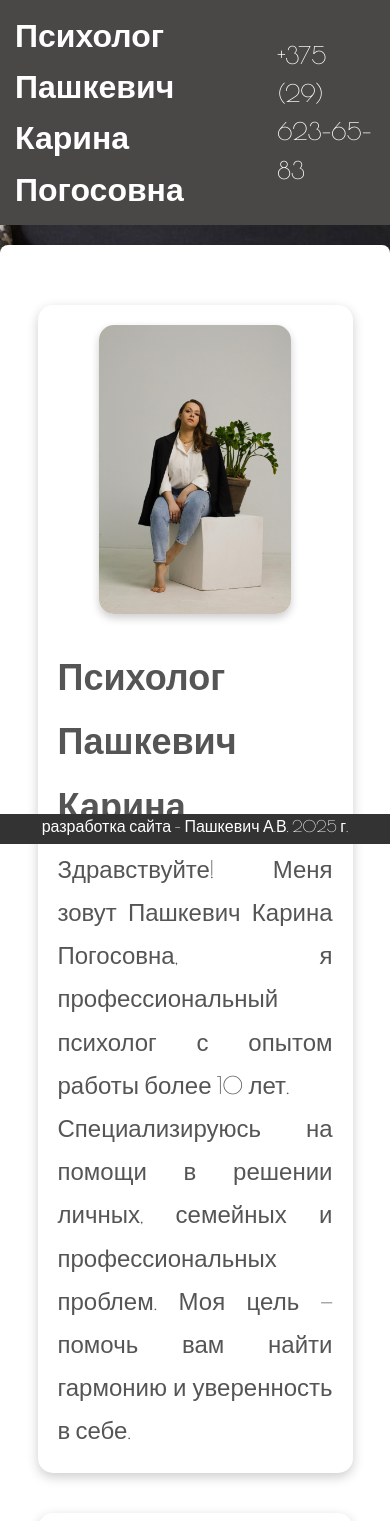
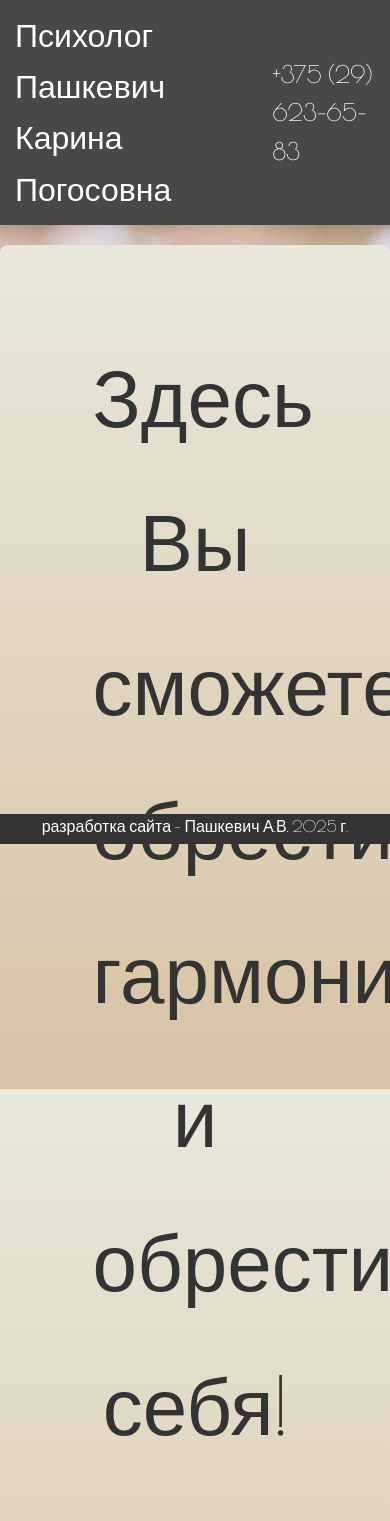
Before and after one commit to hijeck11/kpsy, a Django app: page / in a window 390 px wide; the page is wider, and only the part inside the window is pictured. Shown: the top 1521 px of that part. Run offline with Django 4.2, Linux system fonts and the light colour scheme; grey boxes are pictures that could not be loaded.

Commit message:
еще изсенения

```diff
--- a/sitewife/templates/base.html
+++ b/sitewife/templates/base.html
@@ -1,5 +1,4 @@
 {% load static %}
-
 
 <!DOCTYPE html>
 <html lang="en">
@@ -27,6 +26,6 @@
         <p>разработка сайта - Пашкевич А.В. 2025 г.</p>
         {% endblock %}
     </footer>
-<script src="{% static 'js/animations.js' %}"></script>
+
 </body>
 </html>
--- a/sitewife/test_app1/static/js/animations.js
+++ b/sitewife/test_app1/static/js/animations.js
@@ -1,4 +1,3 @@
-
 document.addEventListener("DOMContentLoaded", function () {
     const aboutSections = document.querySelectorAll(".about-me");
 
@@ -6,19 +5,40 @@ document.addEventListener("DOMContentLoaded", function () {
         entries.forEach(entry => {
             if (entry.isIntersecting) {
                 entry.target.classList.add("show");
-                entry.target.classList.add("visible"); // Фикс для верхнего блока
             } else {
-                // Убираем только если пользователь **прокрутил далеко вниз**
-                setTimeout(() => {
-                    if (!entry.isIntersecting && entry.target.classList.contains("visible")) {
-                        entry.target.classList.remove("show");
-                    }
-                }, 500); // Задержка перед скрытием (можно увеличить)
+                entry.target.classList.remove("show"); // Убираем класс, если блок уходит из зоны видимости
             }
         });
-    }, { threshold: 0.3 }); // Изменено на 0.6, чтобы не срабатывало слишком часто
+    }, { threshold: 0.2 }); // Можно настроить порог видимости
 
     aboutSections.forEach(section => {
         observer.observe(section);
     });
 });
+
+
+
+//document.addEventListener("DOMContentLoaded", function () {
+//    const aboutSections = document.querySelectorAll(".about-me");
+//
+//    const observer = new IntersectionObserver((entries) => {
+//        entries.forEach(entry => {
+//            if (entry.isIntersecting) {
+//                entry.target.classList.add("show");
+//                entry.target.classList.add("visible"); // Фикс для верхнего блока
+//            } else {
+//                // Убираем только если пользователь **прокрутил далеко вниз**
+//                setTimeout(() => {
+//                    if (!entry.isIntersecting && entry.target.classList.contains("visible")) {
+//                        entry.target.classList.remove("show");
+//                    }
+//                }, 900); // Задержка перед скрытием (можно увеличить)
+//            }
+//        });
+//    }, { threshold: 0.3 }); // Изменено на 0.6, чтобы не срабатывало слишком часто
+//
+//    aboutSections.forEach(section => {
+//        observer.observe(section);
+//    });
+//});
+//
--- a/sitewife/test_app1/static/test_app1/CSS/styles.css
+++ b/sitewife/test_app1/static/test_app1/CSS/styles.css
@@ -5,18 +5,41 @@
     box-sizing: border-box;
 }
 
+.fancy-text {
+    font-family: 'Poiret One', sans-serif;
+    font-size: 5rem; /* Размер шрифта */
+    line-height: 1.8; /* Межстрочный интервал */
+    color: #333; /* Цвет текста */
+    font-weight: 500; /* Средняя жирность */
+    margin: 40px auto; /* Добавляем auto для центрирования */
+    max-width: 70%; /* Ограничиваем ширину */
+    padding: 20px; /* Добавляем отступы */
+    text-align: center;
+    margin-bottom: 40px; /* Отступ снизу */
+}
 
-/* Стили для body */
 body {
     font-family: 'Poiret One', sans-serif;
     line-height: 1.6;
     color: #333;
-    background-image: url("/static/test_app1/images/fon2.jpg");
+    background-image: url("/static/test_app1/images/fon.jpg");
     background-attachment: fixed;
     background-position: center;
+    background-size: cover;
     /*background: linear-gradient(#D8C3A5, #EAE7DC) fixed;*/
     margin: 0;
     padding: 0;
+}
+
+
+
+.scroll-element {
+    opacity: 0;
+    transition: opacity 1s;
+}
+
+.scroll-element.visible {
+    opacity: 1;
 }
 
 /* Стили для header */
@@ -32,6 +55,7 @@ header {
 header h1 {
     font-size: 2rem;
     margin: 0;
+    font-weight: 100;
 }
 
 header .phone {
@@ -70,7 +94,7 @@ nav ul li a:hover {
 /* Основная область */
 main {
     padding: 20px;
-    background: white;
+    background: linear-gradient(#EAE7DC, #D8C3A5) fixed;
     margin: 20px auto;
     max-width: 1300px;
     box-shadow: 0 2px 4px rgba(0, 0, 0, 0.1);
@@ -118,10 +142,9 @@ footer {
     transform: translateY(0);
 }
 
-
-
 .profile-photo {
     width: 400px; /* Сделаем чуть меньше */
+    /*max-height: 500px;*/
     height: auto;
     border-radius: 15px;
     box-shadow: 0 4px 8px rgba(0, 0, 0, 0.2);
@@ -130,6 +153,7 @@ footer {
 
 .profile-photo-left {
     width: 400px; /* Сделаем чуть меньше */
+    /*max-height: 500px;*/
     height: auto;
     border-radius: 15px;
     box-shadow: 0 4px 8px rgba(0, 0, 0, 0.2);
@@ -151,24 +175,6 @@ footer {
     color: #555;
     text-align: justify; /* Выровняем текст */
     order: 1;
-}
-
-@media (max-width: 768px) {
-    .about-me {
-        flex-direction: column;
-        text-align: center;
-    }
-
-    .profile-photo {
-        width: 70%;
-        max-width: 200px;
-        margin-bottom: 10px;
-    }
-    .profile-photo-left {
-        width: 70%;
-        max-width: 200px;
-        margin-bottom: 10px;
-    }
 }
 
 .carousel {
@@ -285,8 +291,6 @@ footer {
     text-decoration: underline;
 }
 
-
-
 .social-links {
     display: flex;            /* Используем Flexbox для горизонтального расположения */
     justify-content: center;  /* Центрируем иконки по горизонтали */
@@ -335,4 +339,26 @@ footer {
         width: 35px;          /* Уменьшаем размер иконок на мобильных устройствах */
         height: 35px;
     }
+
+    .about-me {
+        flex-direction: column;
+        text-align: center;
+        max-width: 90%; /* Ограничиваем ширину */
+        margin: 20px auto; /* Центрируем */
+        padding: 15px; /* Добавляем отступ */
+    }
+
+    .profile-photo,
+    .profile-photo-left {
+        width: 60%; /* Уменьшаем ширину фото */
+        max-width: 180px; /* Делаем меньше */
+        height: auto; /* Сохраняем пропорции */
+        margin-bottom: 10px;
+    }
+
+    .description,
+    .description-left {
+        font-size: 1.2rem; /* Делаем текст чуть меньше */
+        line-height: 1.5; /* Уменьшаем расстояние между строками */
+    }
 }
--- a/sitewife/test_app1/templates/test_app1/home.html
+++ b/sitewife/test_app1/templates/test_app1/home.html
@@ -5,18 +5,21 @@
 
 {% block content %}
 
-
+<div class="fancy-text">
+    Здесь Вы сможете обрести гармонию и обрести себя!
+</div>
 
 <div class="about-me">
-    <img src="{% static 'test_app1/images/main3.jpg' %}" alt="Фотография психолога" class="profile-photo">
+    <img src="{% static 'test_app1/images/main5.jpg' %}" alt="Фотография психолога" class="profile-photo">
     <div class="description">
         <h2>Психолог Пашкевич Карина</h2>
         <p>Здравствуйте! Меня зовут Пашкевич Карина Погосовна, я профессиональный психолог с опытом работы более 10 лет.</p>
         <p>Специализируюсь на помощи в решении личных, семейных и профессиональных проблем. Моя цель — помочь вам найти гармонию и уверенность в себе.</p>
     </div>
 </div>
+
 <div class="about-me">
-    <img src="{% static 'test_app1/images/main.jpg' %}" alt="Фотография психолога" class="profile-photo-left">
+    <img src="{% static 'test_app1/images/main3.jpg' %}" alt="Фотография психолога" class="profile-photo-left">
     <div class="description-left">
         <p>У меня высшее образование, обучалась я в БГПУ им. Максима Танка в институте психологии. Различного рода имею повышения квалификации ( их можно посмотреть ниже в разделе «Образование»). Также обучалась в Международной школе профессий, где расширяла свои знания и умения в теории и практике.</p>
         <p>Работаю с семейными парами, индивидуально и с детками.</p>
@@ -31,8 +34,6 @@
         <p>Работаю по таким методикам как:</p>
     </div>
 </div>
-
-<script src="{% static 'js/slider.js' %}"></script>
 
 <div class="about-me">
     <div class="carousel">
@@ -62,8 +63,6 @@
         </div>
     </div>
 </div>
-
-<script src="{% static 'js/slider.js' %}"></script>
 
 <div class="about-me">
     <div class="carousel">
@@ -124,10 +123,6 @@
     </div>
 </div>
 
-<script src="https://api-maps.yandex.ru/2.1/?apikey=0a049687-d13b-41c1-b03e-866902898911&lang=ru_RU" type="text/javascript"></script>
-<script src="{% static 'js/icon_customImage.js' %}"></script>
-
-
 <div class="contacts">
     <h2>Мои контакты</h2>
 
@@ -139,7 +134,7 @@
         <div class="contact-info">
             <p>Адрес: г. Минск, ул. Якуба Колоса, 37</p>
             <p>Телефон: +375 29 6236583</p>
-            <p>Email: <a href="mailto:email@example.com">email@example.com</a></p>
+            <p>Email: <a href="mailto:psichologist.p.karina45@gmail.com">psichologist.p.karina45@gmail.com</a></p>
         </div>
 </div>
 
@@ -156,4 +151,9 @@
      </a>
  </div>
 
+<script src="{% static 'js/animations.js' %}"></script>
+<script src="https://api-maps.yandex.ru/2.1/?apikey=0a049687-d13b-41c1-b03e-866902898911&lang=ru_RU" type="text/javascript"></script>
+<script src="{% static 'js/icon_customImage.js' %}"></script>
+<script src="{% static 'js/slider.js' %}"></script>
+
 {% endblock %}
```
Also changed, not shown: sitewife/test_app1/static/test_app1/images/fon.jpg, sitewife/test_app1/static/test_app1/images/main2.jpg, sitewife/test_app1/static/test_app1/images/serf1.jpg, sitewife/test_app1/static/test_app1/images/serf2.jpg, sitewife/test_app1/static/test_app1/images/serf3.jpg, sitewife/test_app1/static/test_app1/images/serf4.jpg, sitewife/test_app1/static/test_app1/images/serf5.jpg.
